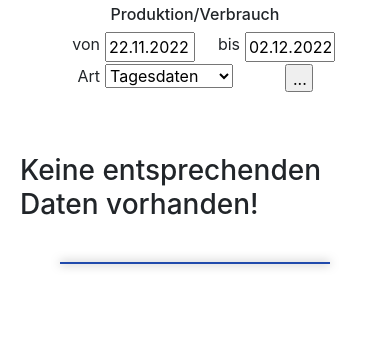
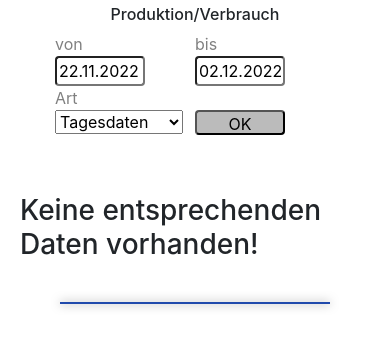
Before and after one commit to doelf-daniel/blauen, a Django app: page /energie/pvProduktionVerbrauch in a window 390 px wide. Shown: the part 88-435 px from the top of the page. Run offline with Django 3.2, Linux system fonts and the light colour scheme; data that the repository does not hold is empty; style sheets or scripts are compiled from the project's sources; some libraries are stand-ins or nearby versions.

Commit message:
Produktion-Verbrauch --> responsiv gemacht

```diff
--- a/dproject/static/css/pv.css
+++ b/dproject/static/css/pv.css
@@ -83,18 +83,10 @@ h1 {
   grid-template-columns: 1fr;
 }
 
-.form-div1 {
+.form-div {
   display: grid;
-  grid-template-columns: 60px 100px 40px 100px 1fr;
+  grid-template-columns: 140px 140px;
   grid-auto-flow: row;
-  align-content: center;
-}
-
-.form-div2 {
-  display: grid;
-  grid-template-columns: 60px 180px 1fr;
-  grid-auto-flow: row;
-  align-content: center;
 }
 
 input {
@@ -102,11 +94,19 @@ input {
   min-width: 90px;
 }
 
-.button {
-  max-width: 28px !important;
-  min-width: 28px;
-  max-height: 28px;
-  min-height: 28px;
+.square {
+  background: #bbbbbb;
+  height: 25px;
+  max-height: 25px;
+  border-radius: 4px;
+  color: #000000;
+  text-align: center;
+  line-height: 25px;
+  padding: 0;
+}
+
+.button:hover {
+  background-color: #333;
 }
 
 .ra {
@@ -114,4 +114,13 @@ input {
   padding-right: 5px;
 }
 
+label {
+  color: gray;
+  margin-bottom: 0;
+}
+
+input {
+  border-radius: 4px;
+}
+
 /*# sourceMappingURL=pv.css.map */
--- a/dproject/static/scss/pv.scss
+++ b/dproject/static/scss/pv.scss
@@ -99,18 +99,10 @@ h1 {
   grid-template-columns: 1fr;
 }
 
-.form-div1 {
+.form-div {
   display: grid;
-  grid-template-columns: 60px 100px 40px 100px 1fr;
+  grid-template-columns: 140px 140px;
   grid-auto-flow: row;
-  align-content: center;
-}
-
-.form-div2 {
-  display: grid;
-  grid-template-columns: 60px 180px 1fr;
-  grid-auto-flow: row;
-  align-content: center;
 }
 
 input {
@@ -118,14 +110,30 @@ input {
   min-width: 90px;
 }
 
-.button {
-  max-width: 28px !important;
-  min-width: 28px;
-  max-height: 28px;
-  min-height: 28px;
+.square {
+  background: #bbbbbb;
+  height: 25px;
+  max-height: 25px;
+  border-radius: 4px;
+  color: #000000;
+  text-align: center;
+  line-height: 25px;
+  padding: 0;
+}
+.button:hover {
+  background-color: #333;
 }
 
 .ra {
   text-align: right;
   padding-right: 5px;
 }
+
+label {
+  color: gray;
+  margin-bottom: 0;
+}
+
+input {
+  border-radius: 4px;
+}
--- a/energie/templates/energie/pvProduktionVerbrauch.html
+++ b/energie/templates/energie/pvProduktionVerbrauch.html
@@ -17,31 +17,34 @@
 
             <form action="" method="post">
               {% csrf_token %}
-        <div class="form-div0">
-          <div class="form-div1">
-            <div class="ra">
+                <div class="form-div">
+                    <div>
                         <label class="label1" for="{{ form.begin.id_for_label }}">von</label>
                     </div>
+
+                    <div>
+                        <label class="label2" for="{{ form.end.id_for_label }}">bis</label>
+                    </div>
+
                     <div>
                       {{ form.begin }}
                     </div>
-            <div class="ra">
-              <label class="label2" for="{{ form.end.id_for_label }}">bis</label>
-            </div>
+
                     <div>
                       {{ form.end }}
                     </div>
-          </div>
-          <div class="form-div2">
-            <div class="ra">
+
+
+                    <div>
                         <label for="{{ form.period.id_for_label }}">Art</label>
                     </div>
+
+                    <div></div>
                     <div>
                       {{ form.period }}
                     </div>
                     <div>
-              <input id="submit-button" class="button ra" type="submit" value="...">
-            </div>
+                        <input id="submit-button" class="button square" type="submit" value="OK">
                     </div>
                 </div>
             </form>
```
Also changed, not shown: docs/deployment.md (added, +211 -0 lines), dproject/static/css/table.css (added, +76 -0 lines), 2 other files. Lines whose indentation alone changed are shown as unchanged.
